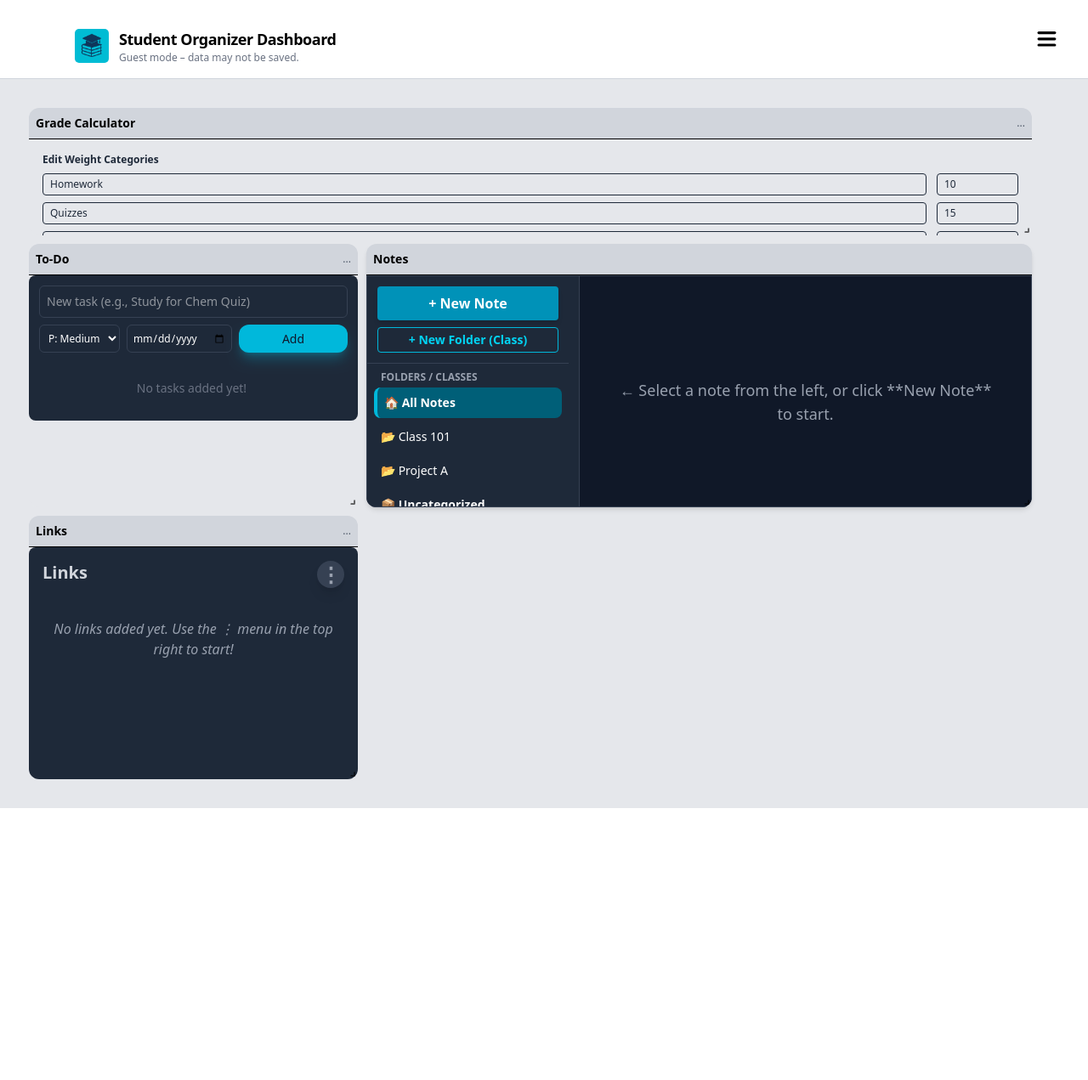
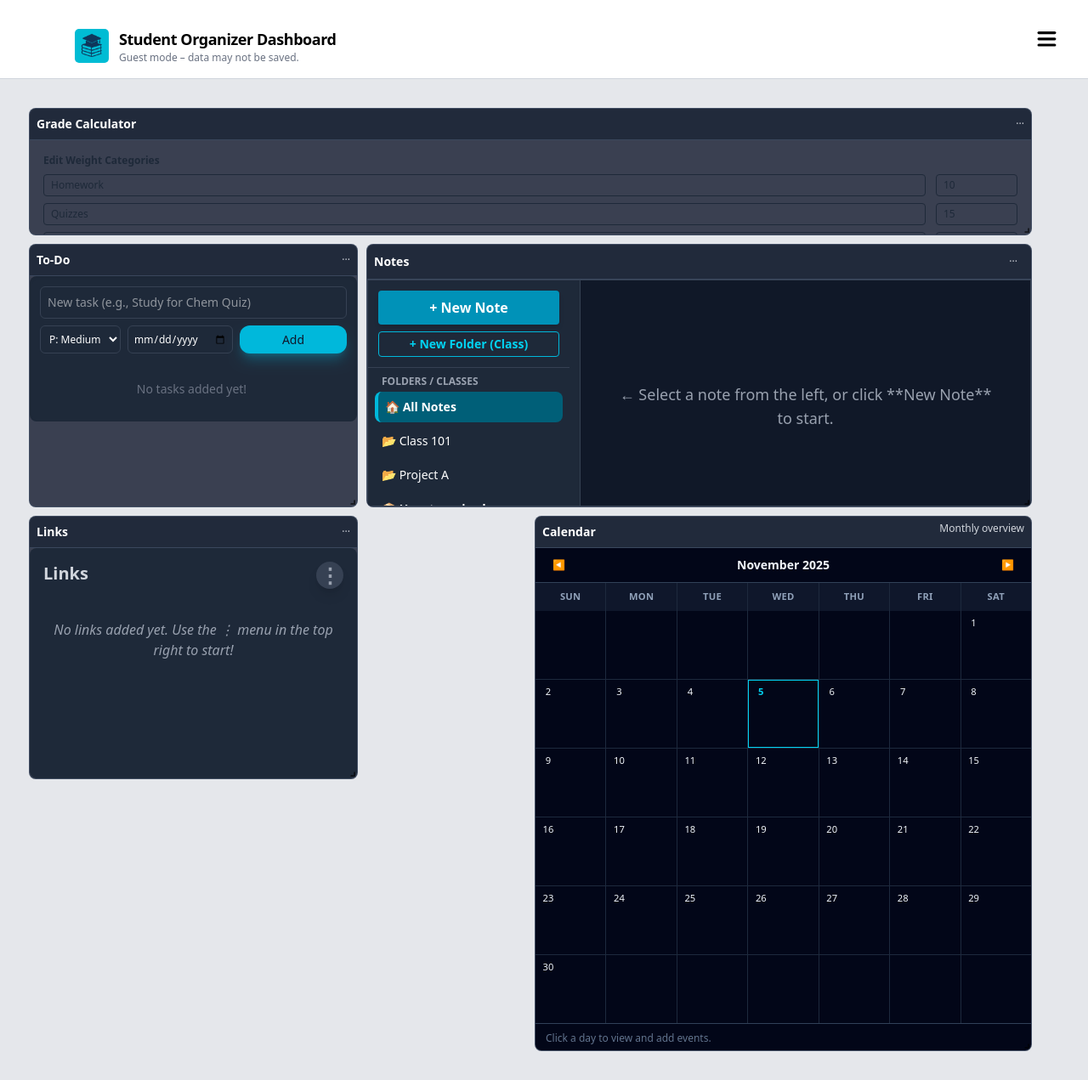
Before and after one commit to TKpen/-SE-WebDev, a React (Vite) app: page /dashboard in a window 1280 px wide. Shown: the whole page at 85% size. Before the commit the page ends 951 px from the top, so only its background shows below. Built offline with nearby package versions, Linux system fonts and the light colour scheme.

Commit message:
Added Calendar component. Added effects to box handling.

```diff
--- a/package.json
+++ b/package.json
@@ -10,6 +10,7 @@
     "preview": "vite preview"
   },
   "dependencies": {
+    "@supabase/supabase-js": "^2.87.1",
     "@tailwindcss/vite": "^4.1.17",
     "framer-motion": "^12.23.24",
     "motion": "^12.23.25",
--- /dev/null
+++ b/src/components/Calendar.jsx
@@ -0,0 +1,294 @@
+import React from "react";
+
+const daysShort = ["Sun", "Mon", "Tue", "Wed", "Thu", "Fri", "Sat"];
+
+function buildMonthMatrix(baseDate) {
+  const year = baseDate.getFullYear();
+  const month = baseDate.getMonth();
+
+  const firstOfMonth = new Date(year, month, 1);
+  const firstDayIndex = firstOfMonth.getDay(); // 0-6
+  const daysInMonth = new Date(year, month + 1, 0).getDate();
+
+  const today = new Date();
+  const isSameDay = (a, b) =>
+    a.getFullYear() === b.getFullYear() &&
+    a.getMonth() === b.getMonth() &&
+    a.getDate() === b.getDate();
+
+  const cells = [];
+
+  // leading blanks
+  for (let i = 0; i < firstDayIndex; i++) {
+    cells.push(null);
+  }
+
+  // actual days
+  for (let day = 1; day <= daysInMonth; day++) {
+    const d = new Date(year, month, day);
+    cells.push({
+      date: d,
+      isToday: isSameDay(d, today),
+    });
+  }
+
+  // pad to full 6 weeks
+  while (cells.length < 42) {
+    cells.push(null);
+  }
+
+  const weeks = [];
+  for (let i = 0; i < cells.length; i += 7) {
+    weeks.push(cells.slice(i, i + 7));
+  }
+
+  return weeks;
+}
+
+// stable local key like 2025-12-09
+function formatDateKey(date) {
+  const y = date.getFullYear();
+  const m = String(date.getMonth() + 1).padStart(2, "0");
+  const d = String(date.getDate()).padStart(2, "0");
+  return `${y}-${m}-${d}`;
+}
+
+export default function Calendar() {
+  const [currentMonth, setCurrentMonth] = React.useState(() => {
+    const now = new Date();
+    return new Date(now.getFullYear(), now.getMonth(), 1);
+  });
+
+  const [selectedDate, setSelectedDate] = React.useState(null);
+
+  // { "2025-12-09": [{id, title}, ...], ... }
+  const [eventsByDate, setEventsByDate] = React.useState({});
+  const [newEventTitle, setNewEventTitle] = React.useState("");
+
+  const monthMatrix = buildMonthMatrix(currentMonth);
+
+  const monthLabel = currentMonth.toLocaleString("default", {
+    month: "long",
+    year: "numeric",
+  });
+
+  const handlePrev = () => {
+    setCurrentMonth(prev => {
+      const year = prev.getFullYear();
+      const month = prev.getMonth();
+      return new Date(year, month - 1, 1);
+    });
+  };
+
+  const handleNext = () => {
+    setCurrentMonth(prev => {
+      const year = prev.getFullYear();
+      const month = prev.getMonth();
+      return new Date(year, month + 1, 1);
+    });
+  };
+
+  const handleSelectDate = (date) => {
+    setSelectedDate(date);
+  };
+
+  const handleAddEvent = (e) => {
+    e.preventDefault();
+    if (!selectedDate) return;
+    const title = newEventTitle.trim();
+    if (!title) return;
+
+    const key = formatDateKey(selectedDate);
+    setEventsByDate(prev => ({
+      ...prev,
+      [key]: [
+        ...(prev[key] || []),
+        { id: `${key}-${Date.now()}`, title },
+      ],
+    }));
+    setNewEventTitle("");
+  };
+
+  const handleDeleteEvent = (key, id) => {
+    setEventsByDate(prev => ({
+      ...prev,
+      [key]: prev[key].filter(ev => ev.id !== id),
+    }));
+  };
+
+  const isSelected = (date) =>
+    selectedDate &&
+    date.getFullYear() === selectedDate.getFullYear() &&
+    date.getMonth() === selectedDate.getMonth() &&
+    date.getDate() === selectedDate.getDate();
+
+  const selectedKey = selectedDate ? formatDateKey(selectedDate) : null;
+  const selectedEvents = selectedKey ? eventsByDate[selectedKey] || [] : [];
+
+  return (
+    <div className="flex h-full flex-col bg-slate-950 text-slate-100">
+      {/* Header */}
+      <div className="flex items-center justify-between border-b border-slate-700 px-3 py-2">
+        <button
+          onClick={handlePrev}
+          className="rounded-md px-2 py-1 text-xs font-medium hover:bg-slate-800"
+        >
+          ◀
+        </button>
+        <div className="text-sm font-semibold">{monthLabel}</div>
+        <button
+          onClick={handleNext}
+          className="rounded-md px-2 py-1 text-xs font-medium hover:bg-slate-800"
+        >
+          ▶
+        </button>
+      </div>
+
+      {/* Weekday labels */}
+      <div className="grid grid-cols-7 gap-px bg-slate-800 text-[0.7rem] uppercase tracking-wide">
+        {daysShort.map((d) => (
+          <div
+            key={d}
+            className="bg-slate-900 px-1 py-2 text-center font-semibold text-slate-400"
+          >
+            {d}
+          </div>
+        ))}
+      </div>
+
+      {/* Days */}
+      <div className="grid flex-1 grid-cols-7 gap-px bg-slate-800 text-xs">
+        {monthMatrix.flat().map((cell, idx) => {
+          if (!cell) {
+            return (
+              <div
+                key={idx}
+                className="bg-slate-950"
+              />
+            );
+          }
+
+          const { date, isToday } = cell;
+          const key = formatDateKey(date);
+          const events = eventsByDate[key] || [];
+          const selected = isSelected(date);
+
+          return (
+            <button
+              key={idx}
+              onClick={() => handleSelectDate(date)}
+              className={[
+                "relative flex h-20 w-full flex-col items-start justify-start bg-slate-950 px-1 pt-1 text-[0.7rem] transition",
+                "hover:bg-slate-900/80",
+                isToday && !selected
+                  ? "border border-cyan-400"
+                  : "border border-transparent",
+                selected
+                  ? "bg-cyan-500 text-slate-50 hover:bg-cyan-500/90"
+                  : "",
+              ].join(" ")}
+            >
+              {/* Day number */}
+              <span
+                className={[
+                  "inline-flex h-5 w-5 items-center justify-center rounded-full",
+                  isToday && !selected ? "font-bold text-cyan-400" : "",
+                  selected ? "bg-white/15 font-semibold" : "",
+                ].join(" ")}
+              >
+                {date.getDate()}
+              </span>
+
+              {/* Event preview (first 2) */}
+              {events.length > 0 && (
+                <div className="mt-1 w-full text-left text-[0.6rem] leading-tight">
+                  {events.slice(0, 2).map((ev) => (
+                    <div key={ev.id} className="truncate">
+                      • {ev.title}
+                    </div>
+                  ))}
+                  {events.length > 2 && !selected && (
+                    <div className="text-[0.55rem] opacity-70">
+                      +{events.length - 2} more
+                    </div>
+                  )}
+                </div>
+              )}
+            </button>
+          );
+        })}
+      </div>
+
+      {/* Selected date + event list / add form */}
+      <div className="border-t border-slate-700 px-3 py-2 text-[0.75rem]">
+        {selectedDate ? (
+          <>
+            <div className="mb-1 flex items-center justify-between">
+              <div>
+                <span className="mr-1 text-slate-400">Selected:</span>
+                <span className="font-semibold">
+                  {selectedDate.toLocaleDateString(undefined, {
+                    weekday: "short",
+                    month: "short",
+                    day: "numeric",
+                    year: "numeric",
+                  })}
+                </span>
+              </div>
+              <span className="text-xs text-slate-400">
+                {selectedEvents.length} event
+                {selectedEvents.length === 1 ? "" : "s"}
+              </span>
+            </div>
+
+            <div className="max-h-24 space-y-1 overflow-y-auto pr-1">
+              {selectedEvents.length === 0 ? (
+                <div className="text-xs text-slate-500">
+                  No events yet. Add one below.
+                </div>
+              ) : (
+                selectedEvents.map((ev) => (
+                  <div
+                    key={ev.id}
+                    className="flex items-center justify-between rounded-md bg-slate-900 px-2 py-1 text-xs"
+                  >
+                    <span className="truncate">{ev.title}</span>
+                    <button
+                      onClick={() => handleDeleteEvent(selectedKey, ev.id)}
+                      className="ml-2 text-[0.65rem] text-slate-400 hover:text-red-400"
+                    >
+                      ✕
+                    </button>
+                  </div>
+                ))
+              )}
+            </div>
+
+            <form
+              onSubmit={handleAddEvent}
+              className="mt-2 flex items-center gap-1"
+            >
+              <input
+                type="text"
+                value={newEventTitle}
+                onChange={(e) => setNewEventTitle(e.target.value)}
+                placeholder="Add event..."
+                className="h-7 flex-1 rounded-md bg-slate-900 px-2 text-xs placeholder:text-slate-500 focus:outline-none focus:ring-1 focus:ring-cyan-400"
+              />
+              <button
+                type="submit"
+                className="h-7 rounded-md bg-cyan-500 px-2 text-[0.7rem] font-semibold text-slate-950 hover:bg-cyan-400"
+              >
+                Add
+              </button>
+            </form>
+          </>
+        ) : (
+          <span className="text-xs text-slate-500">
+            Click a day to view and add events.
+          </span>
+        )}
+      </div>
+    </div>
+  );
+}
--- a/src/components/Modules.jsx
+++ b/src/components/Modules.jsx
@@ -9,12 +9,14 @@ import "../styles/modules.tailwind.css"
 import GradeCal from "./GradeCal";
 import LinkList from "./LinkList";
 import ToDoList from "./TodoList";
+import Calendar from "./Calendar";
 
 const layout = [
     {i: "gradeCalc", x: 0, y: 0, w: 12, h: 4, minH: 4, minW: 12},
     {i: "notes", x: 4, y: 0, w: 8, h: 8, minH: 8, minW: 4},
     {i: "todo", x: 0, y: 6, w: 4, h: 8, minH: 4, minW: 4},
     {i: "linklist", x: 0, y: 6, w: 4, h: 8, minH: 4, minW: 3},
+    {i: "calendar", x: 8, y: 6, w: 6, h: 16, minH: 4, minW: 4},
 ];
 
 const spring = {
@@ -23,6 +25,15 @@ const spring = {
     damping: 28,
     mass: 0.6,
 }
+
+const getModuleAnimation = (id, draggingID) => ({
+    scale: draggingID === id ? 1.02 : 1,
+    y: draggingID === id ? -6 : 0,
+    boxShadow:
+        draggingID === id
+            ? "0 18px 30px rgba(0,0,0,0.45)" // Visible shadow when grabbed
+            : "0 0 0 rgba(0,0,0,0)", // Flat when resting
+})
 
 export default function Modules() {
     const [draggingID, setDraggingId] = React.useState(null)
@@ -43,23 +54,15 @@ export default function Modules() {
                     setDraggingId(null)
                 }}
             >
-                <div
-                    key="notes"
-                    className="module-box flex flex-col h-full bg-white dark:bg-gray-950 rounded-lg shadow-md overflow-hidden"
-                >
+                <div key="notes" className="h-full">
                     <motion.div
-                        className="flex flex-col h-full"
-                        animate={{
-                            scale: draggingID === "notes" ? 1.02 : 1,
-                            boxShadow:
-                                draggingID === "notes"
-                                ? "0 18px 40px rgba(0,0,0,0.35)"
-                                : "0 4px 15px rgba(0,0,0,0.15)",
-                        }}
+                        className="module-box flex flex-col h-full overflow-hidden"
+                        animate={getModuleAnimation("notes", draggingID)}
                         transition={spring}
                     >
-                        <div className="drag-box module-drag-handle sticky top-0 z-10 bg-gray-300 dark:bg-gray-800 p-2">
-                            <h2 className="text-sm font-semibold">Notes</h2>
+                        <div className="drag-box module-drag-handle sticky top-0 z-10 bg-gray-800/90 p-2">
+                            <h2 className="text-sm font-semibold text-white">Notes</h2>
+                            <span className="text-xs text-gray-300 px-2 pb-2">...</span>
                         </div>
                         <div className="flex-1 overflow-y-auto scrollbar-hide">
                             <Notes />
@@ -67,25 +70,15 @@ export default function Modules() {
                     </motion.div>
                 </div>
 
-                <div
-                    key="todo"
-                    className="module-box flex flex-col h-full"
-                >
+                <div key="todo" className="h-full">
                     <motion.div
-                        className="flex flex-col h-full"
-                        animate={{
-                            scale:draggingID === "todo" ? 1.02 : 1,
-                            boxShadow:
-                            draggingID === "todo"
-                                ? "0 18px 40px rgba(0,0,0,0.35)"
-                                : "0 4px 15px rgba(0,0,0,0.15)",
-                        }}
+                        className="module-box flex flex-col h-full overflow-hidden"
+                        animate={getModuleAnimation("todo", draggingID)}
                         transition={spring}
-                        style={{height: "100%"}}
                     >
-                        <div className="drag-box module-drag-handle flex-none sticky top-0 z-10">
-                            <h2 className="text-sm font-semibold p-2">To-Do</h2>
-                            <span className="text-xs text-gray-600 p-2">...</span>
+                        <div className="drag-box module-drag-handle flex-none sticky top-0 z-10 bg-gray-800/90">
+                            <h2 className="text-sm font-semibold p-2 text-white">To-Do</h2>
+                            <span className="text-xs text-gray-300 px-2 pb-2">...</span>
                         </div>
                         <div className="flex-1 overflow-y-auto scrollbar-hide">
                             <ToDoList />
@@ -93,25 +86,15 @@ export default function Modules() {
                     </motion.div>
                 </div>
 
-                <div
-                    key="linklist"
-                    className="module-box flex flex-col h-full"
-                >
+                <div key="linklist" className="h-full">
                     <motion.div
-                        className="flex flex-col h-full"
-                        animate={{
-                            scale:draggingID === "linklist" ? 1.03 : 1,
-                            boxShadow:
-                            draggingID === "linklist"
-                                ? "0 18px 40px rgba(0,0,0,0.35)"
-                                : "0 4px 15px rgba(0,0,0,0.15)",
-                        }}
+                        className="module-box flex flex-col h-full overflow-hidden"
+                        animate={getModuleAnimation("linklist", draggingID)}
                         transition={spring}
-                        style={{height: "100%"}}
                     >
-                        <div className="drag-box module-drag-handle flex-none sticky top-0 z-10">
-                            <h2 className="text-sm font-semibold p-2">Links</h2>
-                            <span className="text-xs text-gray-600 p-2">...</span>
+                        <div className="drag-box module-drag-handle flex-none sticky top-0 z-10 bg-gray-800/90">
+                            <h2 className="text-sm font-semibold p-2 text-white">Links</h2>
+                            <span className="text-xs text-gray-300 px-2 pb-2">...</span>
                         </div>
                         <div className="flex-1 overflow-y-auto scrollbar-hide">
                             <LinkList />
@@ -119,28 +102,35 @@ export default function Modules() {
                     </motion.div>
                 </div>
 
-                <div
-                    key="gradeCalc"
-                    className="module-box flex flex-col h-full"
-                >
+                <div key="gradeCalc" className="h-full">
                     <motion.div
-                        className="flex flex-col h-full"
-                        animate={{
-                            scale: draggingID === "gradeCalc" ? 1.02 : 1,
-                            boxShadow:
-                                draggingID === "gradeCalc"
-                                    ? "0 18px 40px rgba(0,0,0,0.35)"
-                                    : "0 4px 15px rgba(0,0,0,0.15",
-                        }}
+                        className="module-box flex flex-col h-full overflow-hidden"
+                        animate={getModuleAnimation("gradeCalc", draggingID)}
                         transition={spring}
-                        style={{height: "100%"}}
                     >
-                        <div className="drag-box module-drag-handle flex-none sticky top-0 z-10">
-                            <h2 className="text-sm font-semibold p-2">Grade Calculator</h2>
-                            <span className="text-xs text-gray-600 p-2">...</span>
+                        <div className="drag-box module-drag-handle flex-none sticky top-0 z-10 bg-gray-800/90">
+                            <h2 className="text-sm font-semibold p-2 text-white">Grade Calculator</h2>
+                            <span className="text-xs text-gray-300 px-2 pb-2">...</span>
                         </div>
                         <div className="flex-1 overflow-y-auto scrollbar-hide">
                             <GradeCal />
+                        </div>
+                    </motion.div>
+                </div>
+                <div key="calendar" className="h-full">
+                    <motion.div
+                        className="module-box flex flex-col h-full overflow-hidden"
+                        animate={getModuleAnimation("calendar", draggingID)}
+                        transition={spring}
+                    >
+                        <div className="drag-box module-drag-handle flex-none sticky top-0 z-10 bg-gray-800/90">
+                            <h2 className="text-sm font-semibold p-2 text-white">Calendar</h2>
+                            <span className="text-xs text-gray-300 px-2 pb-2">
+                                Monthly overview
+                            </span>
+                        </div>
+                        <div className="flex-1 overflow-hidden">
+                            <Calendar />
                         </div>
                     </motion.div>
                 </div>
--- a/src/styles/modules.tailwind.css
+++ b/src/styles/modules.tailwind.css
@@ -7,12 +7,10 @@
 
 .drag-box {
     @apply flex items-center justify-between
-    border-b bg-gray-300 dark:bg-gray-800;
+    border-b border-slate-600/70 dark:bg-gray-800;
 }
 
 .module-box {
-    @apply rounded-xl bg-gray-200 text-black
-     border-gray-400 p-0
-    overflow-hidden dark:bg-slate-800/90 dark:text-white
-    dark:border-gray-800;
+    @apply border border-slate-600/70 bg-slate-900/80 text-slate-100 rounded-lg;
+    box-shadow: none;
 }
```
Also changed, not shown: 1 other file (tests, documents, lock files or other folders).
